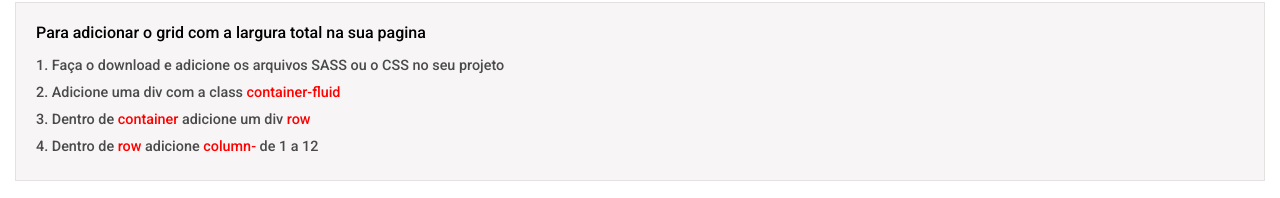
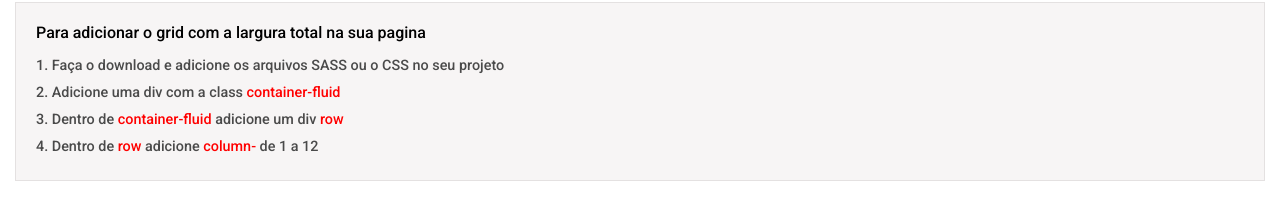
Before and after one commit to hjdesigner/simple-grid-css, a website: page src/index.html in a window 1280 px wide. Shown: the part 1407-1605 px from the top of the page. Drawn offline with Linux system fonts and the light colour scheme.

Commit message:
Add funcition to container fluid

```diff
--- a/src/index.html
+++ b/src/index.html
@@ -153,7 +153,7 @@
     <h2>Para adicionar o grid com a largura total na sua pagina</h2>
     <p>1. Faça o download e adicione os arquivos SASS ou o CSS no seu projeto</p>
     <p>2. Adicione uma div com a class <span class="code-css">container-fluid</span></p>
-    <p>3. Dentro de <span class="code-css">container</span> adicione um div <span class="code-css">row</span></p>
+    <p>3. Dentro de <span class="code-css">container-fluid</span> adicione um div <span class="code-css">row</span></p>
     <p>4. Dentro de <span class="code-css">row</span> adicione <span class="code-css">column-</span> de 1 a 12</p>
    </div>
   </div>
```
Also changed, not shown: README.md.
